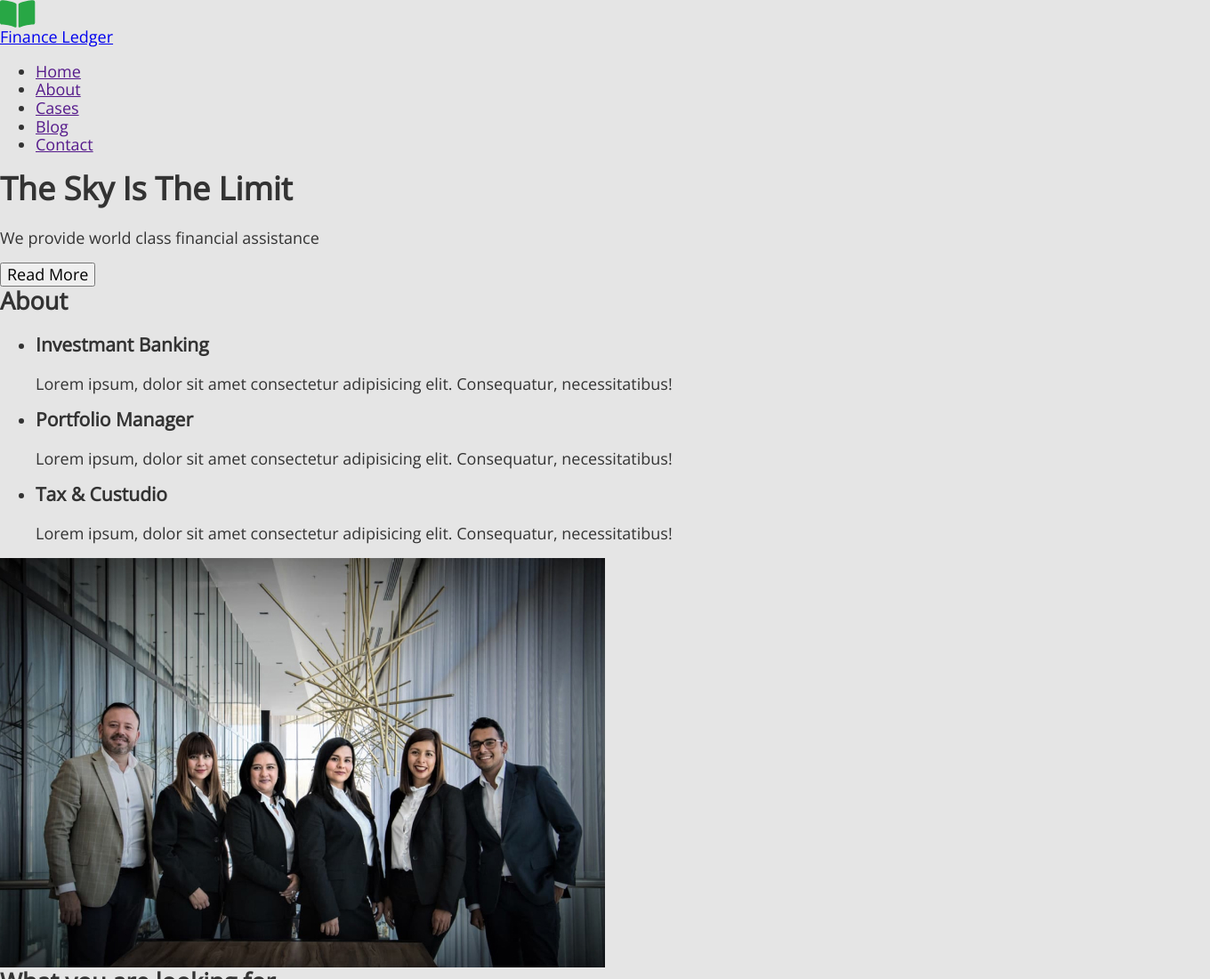
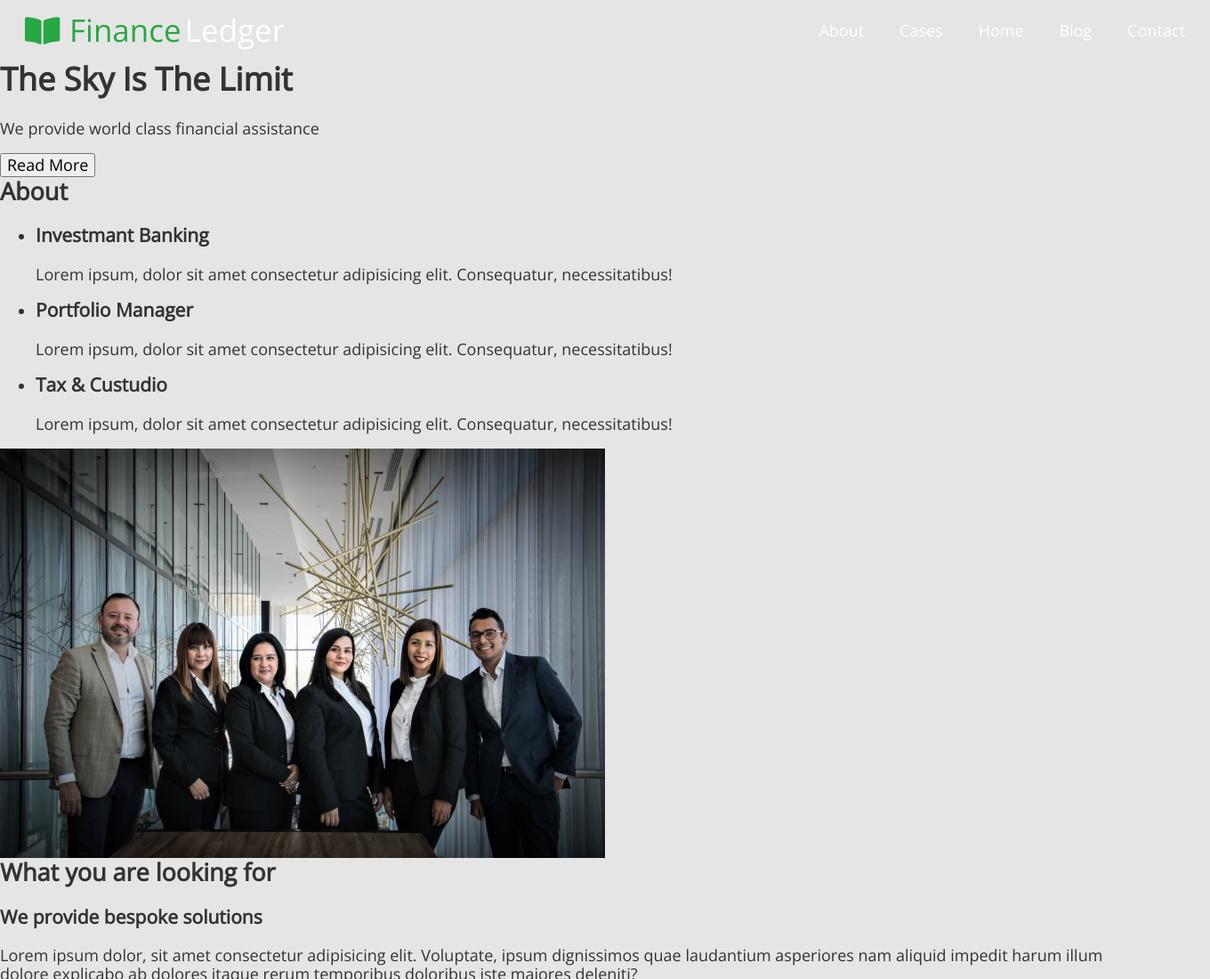
Before and after one commit to AleksandraPauk/FSOn59-StartersGoIT, a plain HTML site: page index.html in a window 1280 px wide. Shown: the top 1100 px of the page at 89% size, 1360 px wide, since content can reach past the window. Drawn offline with nearby package versions, Linux system fonts and the light colour scheme.

Commit message:
add header

```diff
--- a/css/style.css
+++ b/css/style.css
@@ -53,3 +53,52 @@ img {
 address {
   font-style: normal;
 }
+
+.container {
+  width: 1360px;
+  padding-left: 28px;
+  padding-right: 28px;
+  margin-left: auto;
+  margin-right: auto;
+}
+
+/* header */
+.logo {
+  display: flex;
+  align-items: center;
+  font-size: 35px;
+  line-height: 1.21;
+
+  color: var(--secondary-text-color);
+  margin-right: auto;
+}
+
+.logo-img {
+  margin-right: 10px;
+}
+
+.accent {
+  color: var(--accent-color);
+  margin-right: 4px;
+}
+
+.header-nav-link {
+  line-height: 1.56;
+  color: var(--secondary-text-color);
+  padding: 20px 0;
+  display: inline-block;
+}
+
+.header-nav {
+  display: flex;
+  align-items: center;
+}
+
+.header-nav-list {
+  display: flex;
+  align-items: center;
+}
+
+.header-nav-item:not(:last-child) {
+  margin-right: 40px;
+}
--- a/index.html
+++ b/index.html
@@ -33,17 +33,21 @@
   </head>
   <body>
     <!--Шапка-->
-    <header>
-      <nav>
-        <a href="./index.html"><img src="./images/logo/logo.svg" alt="Logo" />Finance Ledger</a>
-        <ul>
-          <li><a href="">Home</a></li>
-          <li><a href="">About</a></li>
-          <li><a href="">Cases</a></li>
-          <li><a href="">Blog</a></li>
-          <li><a href="">Contact</a></li>
-        </ul>
-      </nav>
+    <header class="header">
+      <div class="container">
+        <nav class="header-nav">
+          <a class="logo link" href="./index.html"><img class="logo-img" src="./images/logo/logo.svg" alt="Logo" /> <span
+              class="accent">Finance</span> Ledger</a>
+          <ul class="header-nav-list list">
+            <li class="header-nav-item"><a class="header-nav-link link" href="">About</a></li>
+            <li class="header-nav-item"><a class="header-nav-link link" href="">Cases</a></li>
+            <li class="header-nav-item"><a class="header-nav-link link" href="">Home</a></li>
+            <li class="header-nav-item"><a class="header-nav-link link" href="">Blog</a></li>
+            <li class="header-nav-item"><a class="header-nav-link link" href="">Contact</a></li>
+          </ul>
+        </nav>
+      </div>
+
     </header>
 
     <!--Основной контент-->
```
